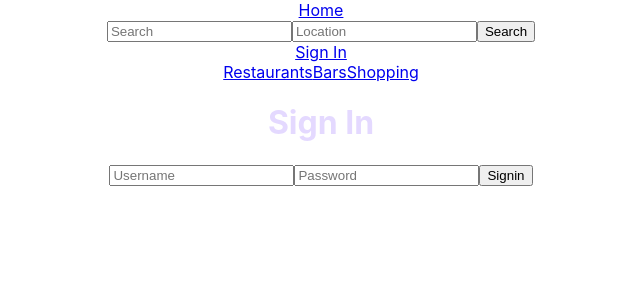
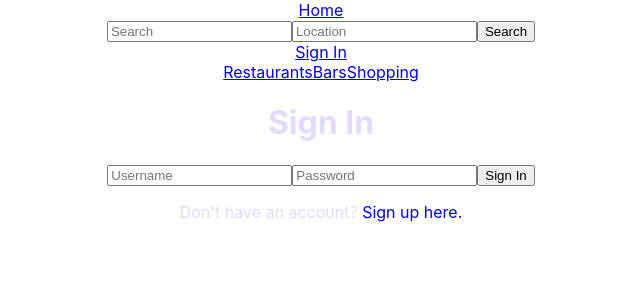
Before and after one commit to jlamar27/SpotSavvy-frontend, a React (Create React App) app: page /auth/signin in a window 1280 px wide. Shown: the top 300 px of the page, without its empty margins (319-959 px from the left). Built offline with nearby package versions, Linux system fonts and the light colour scheme; no server answers.

Commit message:
added signup link to the sign in page

```diff
--- a/src/components/Signin.tsx
+++ b/src/components/Signin.tsx
@@ -1,17 +1,25 @@
-import React, {useState} from 'react'
+import React, { useState } from 'react';
+import { useNavigate } from 'react-router-dom'; // Make sure 'react-router-dom' is version 6.x.x or above
 
 export default function Signin() {
-    const [username, setUsername] = useState<string>('')
-    const [password, setPassword] = useState<string>('')
+    const [username, setUsername] = useState<string>('');
+    const [password, setPassword] = useState<string>('');
 
-    async function handleSubmit(e:React.FormEvent) {
-        e.preventDefault()
+    const navigate = useNavigate(); // This hook is for navigation
+
+    async function handleSubmit(e: React.FormEvent) {
+        e.preventDefault();
         try {
-            const response = {username,password}
-            console.log(response)
-        } catch (err){
+            const response = { username, password };
+            console.log(response);
+            // Assuming you'll add logic here to handle authentication
+        } catch (err) {
         }
     }
+
+    const handleSignupLink = () => {
+        navigate('/auth/signup');
+    };
 
     return (
         <div>
@@ -32,11 +40,12 @@ export default function Signin() {
                         onChange={e => setPassword(e.target.value)}
                         required
                     />
-                <button type='submit' className='signin-button'>Signin</button>
-
+                    <button type='submit' className='signin-button'>Sign In</button>
                 </form>
-            <span></span>
+                <p>
+                    Don't have an account? <span className='signup-link' onClick={handleSignupLink} style={{ color: 'blue', cursor: 'pointer' }}>Sign up here.</span>
+                </p>
             </div>
         </div>
-  )
+    );
 }
```
Lines whose indentation alone changed are shown as unchanged.
